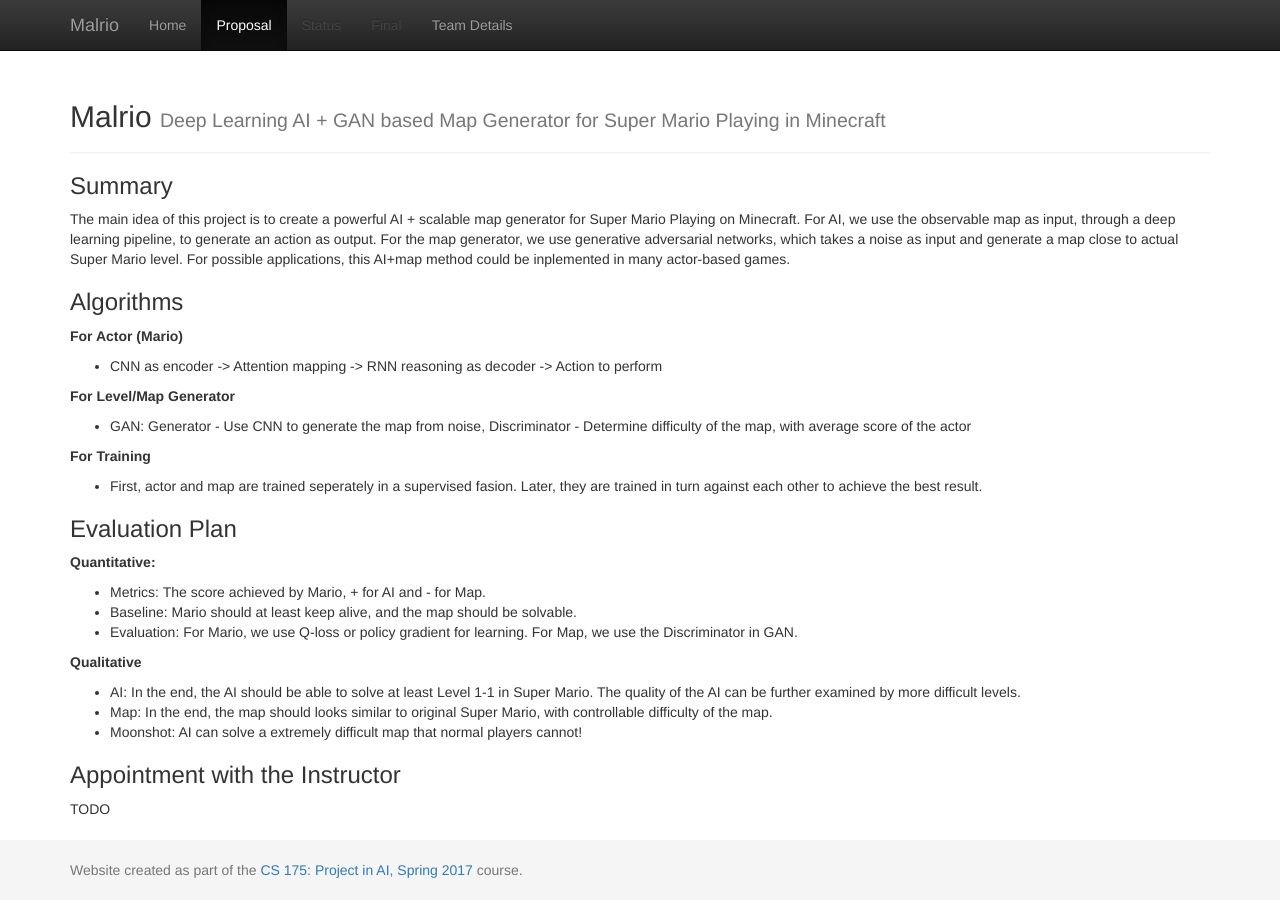
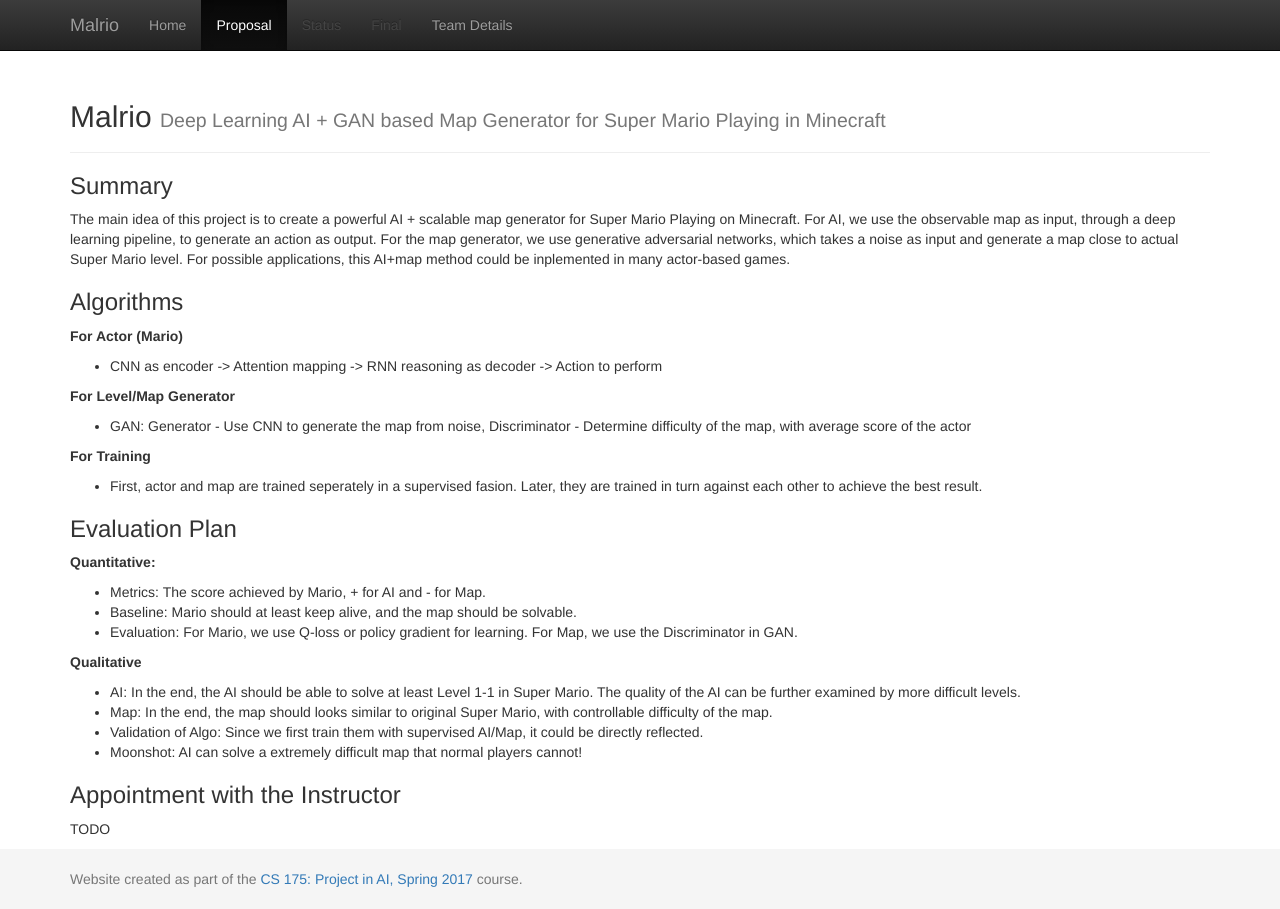
Before and after one commit to Malmactor/malrio, a Jekyll site: the page built from docs/proposal.md, in a window 1280 px wide. Built offline with Jekyll 4.4.1, drawn with Linux system fonts in a browser that asks for light colours.

Commit message:
Update proposal.md

```diff
--- a/docs/proposal.md
+++ b/docs/proposal.md
@@ -26,6 +26,7 @@
 __Qualitative__<br>
  - AI: In the end, the AI should be able to solve at least Level 1-1 in Super Mario. The quality of the AI can be further examined by more difficult levels.
  - Map: In the end, the map should looks similar to original Super Mario, with controllable difficulty of the map.
+ - Validation of Algo: Since we first train them with supervised AI/Map, it could be directly reflected.
  - Moonshot: AI can solve a extremely difficult map that normal players cannot!
 
 ### Appointment with the Instructor
```
